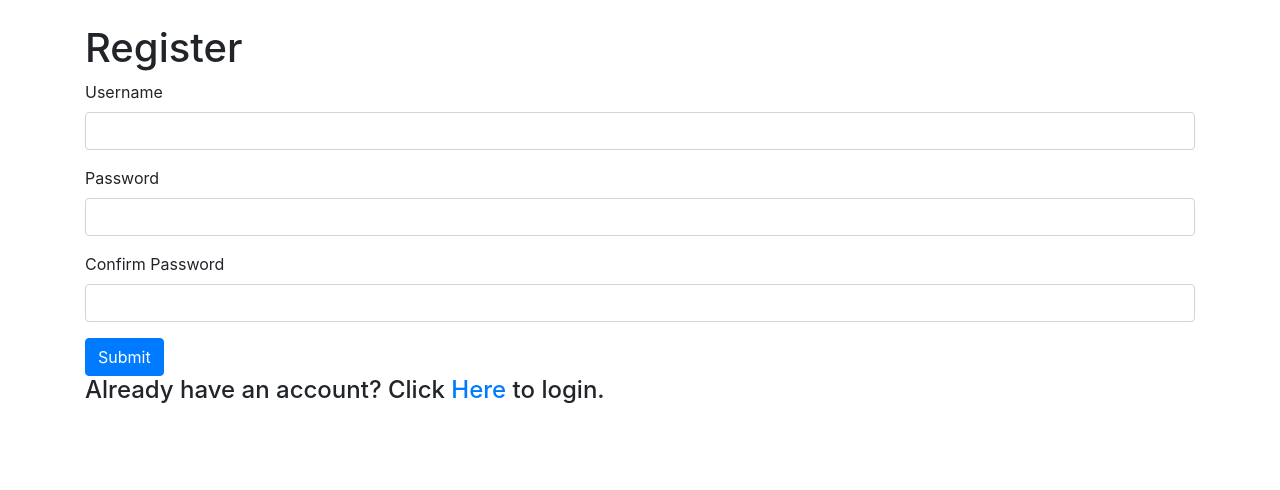
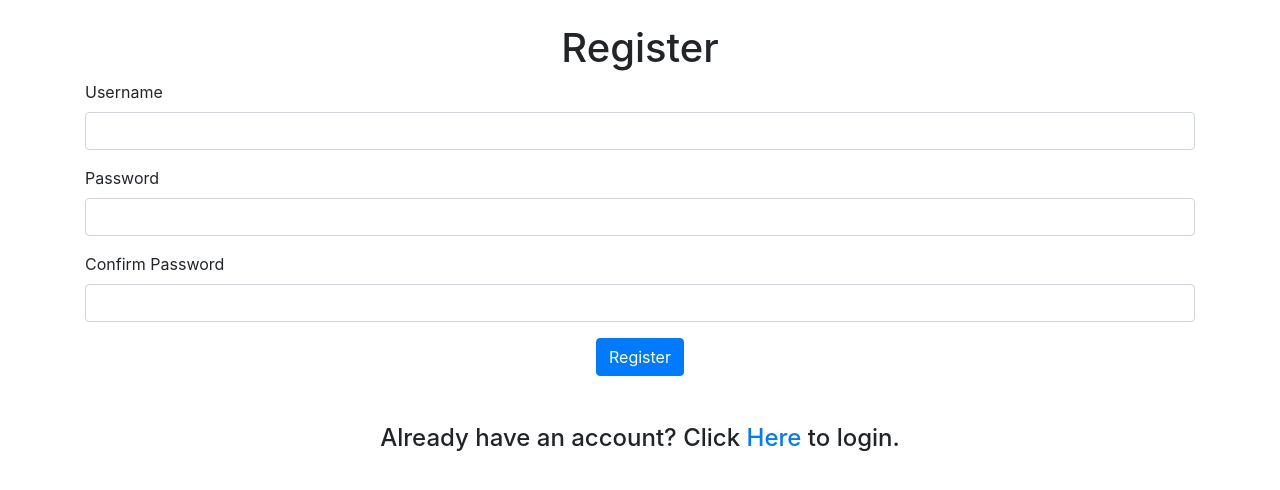
Before and after one commit to trey-sumida/Valueator, a Django app: page /register/ in a window 1280 px wide. Shown: the part 56-546 px from the top of the page. Run offline with Django 3.2, Linux system fonts and the light colour scheme; some libraries are stand-ins or nearby versions.

Commit message:
Styled the register and login page

```diff
--- a/Valueator-project/General/static/css/general.css
+++ b/Valueator-project/General/static/css/general.css
@@ -1,3 +1,9 @@
 .hp-div {
     padding-top: 10vh;
 }
+
+.center {
+    text-align: center;
+}#link {
+    padding-top: 3rem;
+}
--- a/Valueator-project/General/templates/General/register.html
+++ b/Valueator-project/General/templates/General/register.html
@@ -17,7 +17,9 @@
 {% endfor %}
 {% endfor %}
 {% endif %}
+<div class='center'>
 <h1>Register</h1>
+</div>
 <form method="POST">
 {% csrf_token %}
   <div class="form-group">
@@ -32,9 +34,13 @@
     <label for="password2">Confirm Password</label>
     <input type="password" class="form-control" id="password2" name="password2">
   </div>
-  <button type="submit" class="btn btn-primary">Submit</button>
+<div class='center'>
+  <button type="submit" class="btn btn-primary">Register</button>
+  </form>
 </form>
+<div class='center' id='link'>
 <h4>Already have an account? Click <a href="{% url 'General:login' %}">Here</a> to login.</h4>
+</div>
 </div>
 {% endif %}
 {% endblock %}
```
Also changed, not shown: Valueator-project/General/templates/General/login.html (+7 -1 lines).
